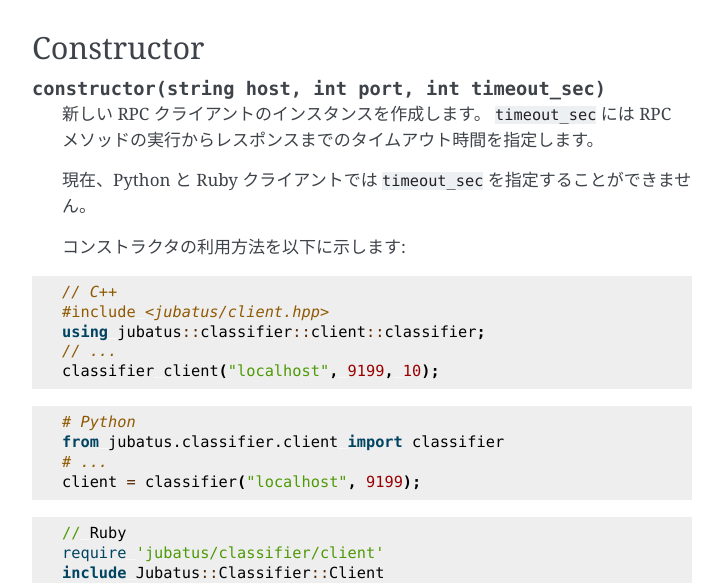
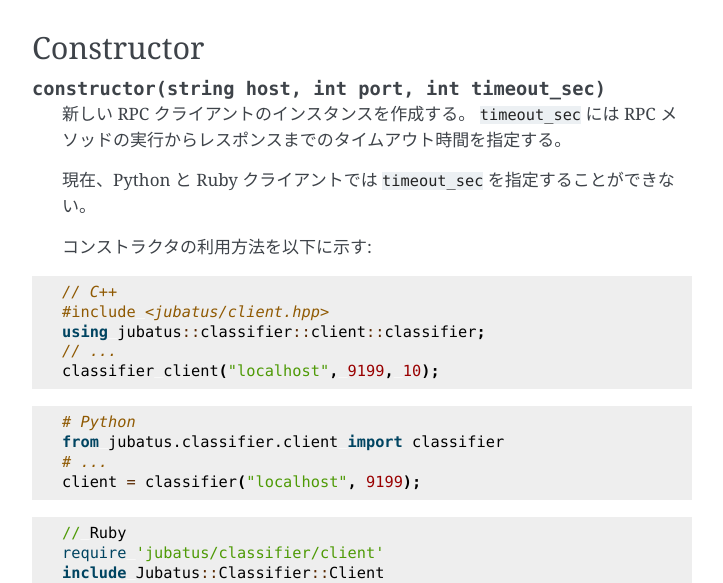
Before and after one commit to jubatus/website, a Sphinx documentation site: the page built from source/ja/common_structs.rst, in a window 1280 px wide, cut to the strip 369-952 px from the top of the page. Shown: the whole strip, without its empty margins (388-1111 px from the left). Built offline with Sphinx 7.4.7, drawn with Linux system fonts in a browser that asks for light colours; the version number could not be read and is left out.

Commit message:
fix Japanese expression in common_structs.rst

```diff
--- a/source/ja/common_structs.rst
+++ b/source/ja/common_structs.rst
@@ -35,12 +35,12 @@
 
 .. describe:: constructor(string host, int port, int timeout_sec)
 
-   新しい RPC クライアントのインスタンスを作成します。
-   ``timeout_sec`` には RPC メソッドの実行からレスポンスまでのタイムアウト時間を指定します。
+   新しい RPC クライアントのインスタンスを作成する。
+   ``timeout_sec`` には RPC メソッドの実行からレスポンスまでのタイムアウト時間を指定する。
 
-   現在、Python と Ruby クライアントでは ``timeout_sec`` を指定することができません。
+   現在、Python と Ruby クライアントでは ``timeout_sec`` を指定することができない。
 
-   コンストラクタの利用方法を以下に示します:
+   コンストラクタの利用方法を以下に示す:
 
 .. code-block:: cpp
 
@@ -122,9 +122,9 @@
 
    :return: MessagePack-RPC クライアントインスタンス
 
-   Jubatus クライアントライブラリが利用している内部の MessagePack-RPC クライアントインスタンスに対する参照を返却します。
-   これは RPC メソッドではありません。
+   Jubatus クライアントライブラリが利用している内部の MessagePack-RPC クライアントインスタンスに対する参照を返却する。
+   これは RPC メソッドではない。
 
-   このメソッドは、主に TCP 接続を明示的に切断したり、タイムアウトを変更したりするために使用します。
+   このメソッドは、主に TCP 接続を明示的に切断したり、タイムアウトを変更したりするために使用する。
 
-   ``mprpc_client`` は MessagePack-RPC クライアントの型で、言語により異なります (`C++ <http://ci.jubat.us/job/msgpack-rpc/doxygen/classmsgpack_1_1rpc_1_1client.html>`_ / `Python <https://github.com/msgpack/msgpack-rpc-python/blob/master/msgpackrpc/client.py>`_ / `Ruby <http://msgpack.org/rpc/rdoc/current/MessagePack/RPC/Client.html>`_ / `Java <http://msgpack.org/rpc/javadoc/current/org/msgpack/rpc/Client.html>`_)。
+   ``mprpc_client`` は MessagePack-RPC クライアントの型で、言語により異なる (`C++ <http://ci.jubat.us/job/msgpack-rpc/doxygen/classmsgpack_1_1rpc_1_1client.html>`_ / `Python <https://github.com/msgpack/msgpack-rpc-python/blob/master/msgpackrpc/client.py>`_ / `Ruby <http://msgpack.org/rpc/rdoc/current/MessagePack/RPC/Client.html>`_ / `Java <http://msgpack.org/rpc/javadoc/current/org/msgpack/rpc/Client.html>`_)。
```
